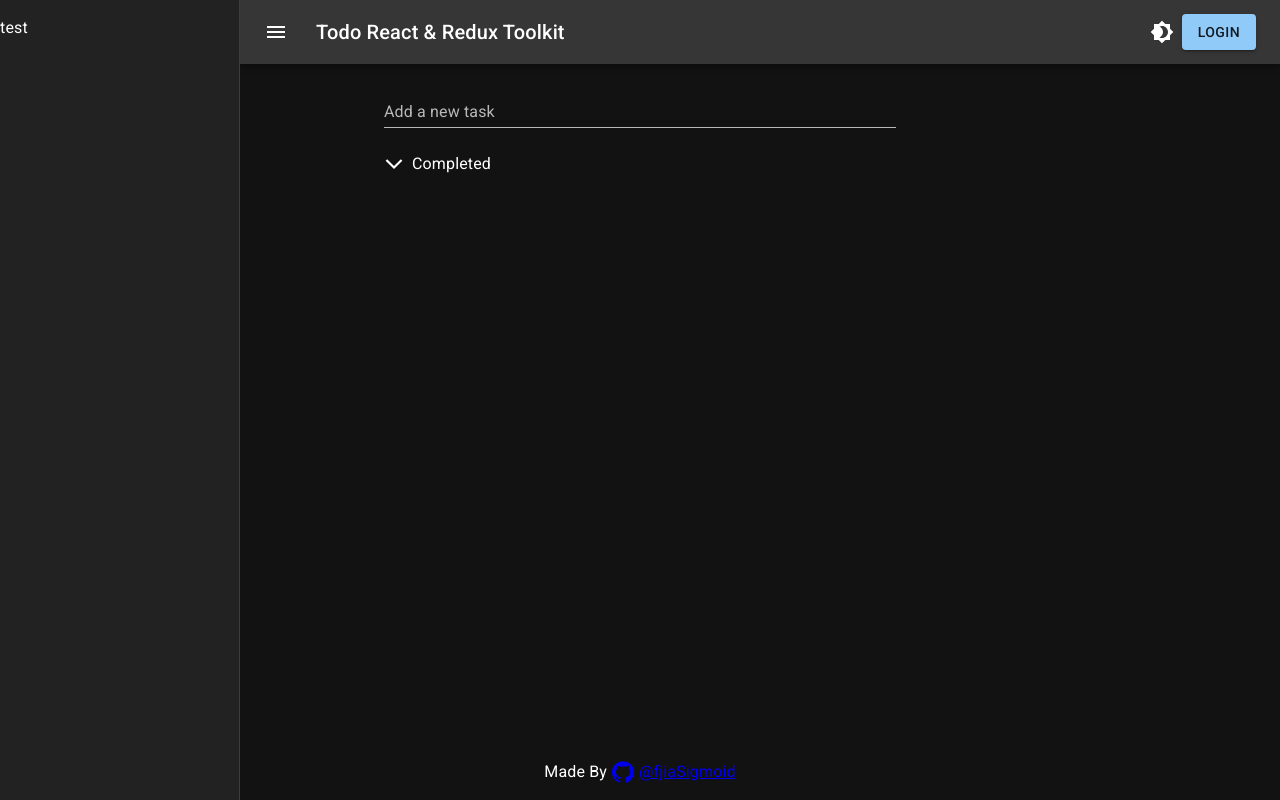
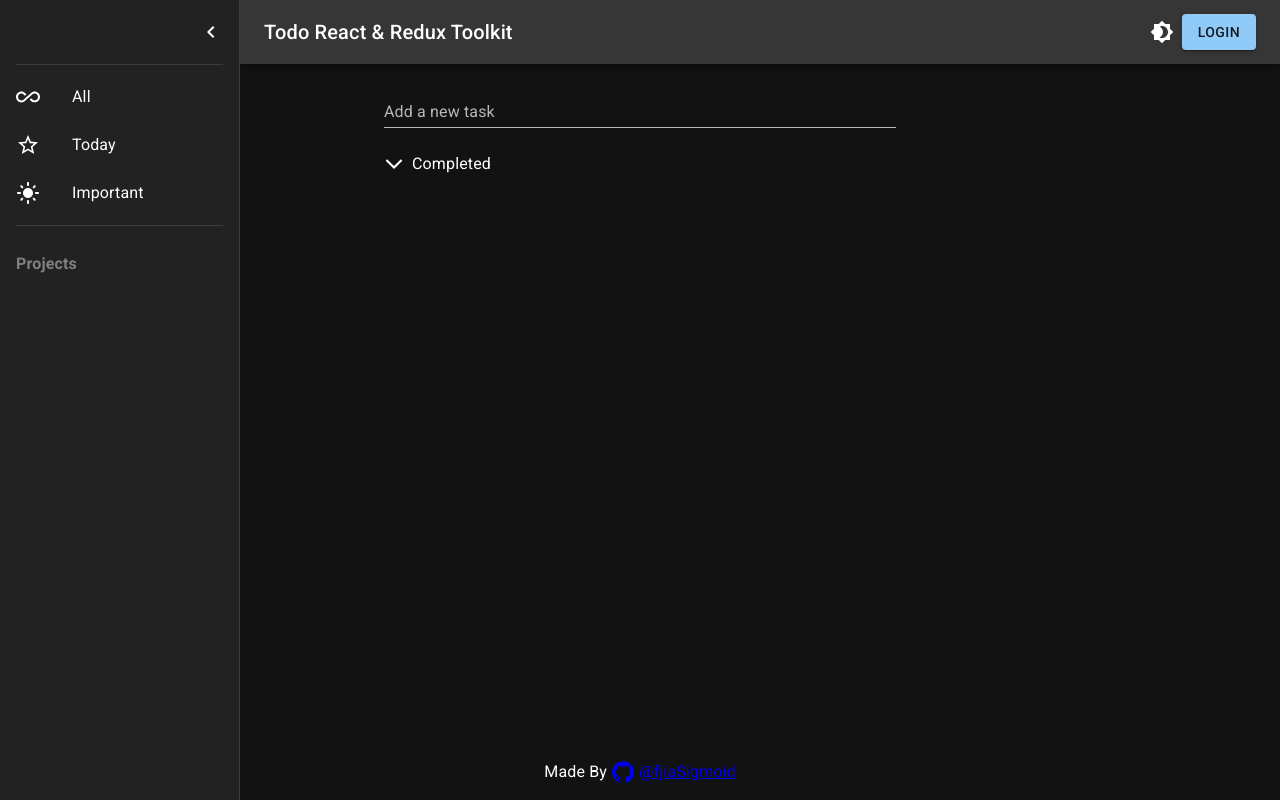
Before and after one commit to mptx1024/task_manager_frontend, a React (Create React App) app: page / in a window 1280 px wide. Built offline with nearby package versions, Linux system fonts and the light colour scheme; no server answers.

Commit message:
sidebar finished

```diff
--- a/src/App.js
+++ b/src/App.js
@@ -1,9 +1,9 @@
-import Navbar from './components/Navbar';
+import Navbar from './components/nav/Navbar';
 import TodoList from './features/todo/TodoList';
 import AddTodo from './features/todo/AddTodo';
 import CompletedTodoList from './features/todo/CompletedTodoList';
 import Footer from './components/Footer';
-import Sidebar from './components/Sidebar';
+import SideBar from './components/nav/Sidebar';
 import { lightTheme, darkTheme } from './features/visual/themes';
 import { useSelector } from 'react-redux';
 
@@ -16,7 +16,7 @@ function App() {
         <ThemeProvider theme={themeState === 'light' ? lightTheme : darkTheme}>
             <CssBaseline />
             <Box>
-                <Sidebar />
+                <SideBar />
                 <Navbar />
                 <Stack sx={{ height: '95vh', maxHeight: '95vh', overflow: 'auto', margin: 'auto', width: '40%' }}>
                     <AddTodo />
--- a/src/components/LoginButton.js
+++ b/src/components/nav/LoginButton.js
@@ -1,4 +1,4 @@
-import SocialLogin from '../features/auth/SocialLogin';
+import SocialLogin from '../../features/auth/SocialLogin';
 
 import Popover from '@mui/material/Popover';
 import Typography from '@mui/material/Typography';
--- a/src/components/Navbar.js
+++ b/src/components/nav/Navbar.js
@@ -1,10 +1,10 @@
-import { signOutGoogle } from '../config/firebase';
-import { logout } from '../features/auth/authSlice';
+import { signOutGoogle } from '../../config/firebase';
+import { logout } from '../../features/auth/authSlice';
 import { useSelector, useDispatch } from 'react-redux';
-import { toggleTheme } from '../features/visual/themeSlice';
-import { toggleSideBar } from '../features/visual/sideBarSlice';
-import { selectCurrentUser } from '../features/auth/authSlice';
-import useFirebaseAuth from '../hooks/useFirebaseAuth';
+import { toggleTheme } from '../../features/visual/themeSlice';
+import { toggleSideBar } from '../../features/visual/sideBarSlice';
+import { selectCurrentUser } from '../../features/auth/authSlice';
+import useFirebaseAuth from '../../hooks/useFirebaseAuth';
 import LoginButton from './LoginButton';
 
 import { Menu } from '@mui/icons-material';
@@ -16,7 +16,11 @@ const drawerWidth = 240;
 
 const StyledAppBar = styled(AppBar, {
     shouldForwardProp: (prop) => prop !== 'isSideBarOpen',
-})(({ theme, isSideBarOpen }) => ({
+})(
+    //
+    ({ theme, isSideBarOpen }) => ({
+        height: '4rem',
+        justifyContent: 'center',
         transition: theme.transitions.create(['margin', 'width'], {
             easing: theme.transitions.easing.sharp,
             duration: theme.transitions.duration.leavingScreen,
@@ -29,14 +33,16 @@ const StyledAppBar = styled(AppBar, {
                 duration: theme.transitions.duration.enteringScreen,
             }),
         }),
-}));
+    })
+);
 
 const Navbar = () => {
     const dispatch = useDispatch();
     const userInState = useSelector(selectCurrentUser); // The user in redux state
-    const authUser = useFirebaseAuth();
     const themeState = useSelector((state) => state.theme.theme);
     const isSideBarOpen = useSelector((state) => state.sideBar.sideBar);
+
+    const authUser = useFirebaseAuth();
 
     const onClickSignOut = () => {
         signOutGoogle();
@@ -51,6 +57,7 @@ const Navbar = () => {
     return (
         <StyledAppBar position='fixed' isSideBarOpen={isSideBarOpen}>
             <Toolbar>
+                {isSideBarOpen ? null : (
                     <IconButton
                         onClick={onClickToggleSideBar}
                         size='large'
@@ -61,6 +68,7 @@ const Navbar = () => {
                     >
                         <Menu />
                     </IconButton>
+                )}
                 <Typography variant='h6' component='div' sx={{ flexGrow: 2 }}>
                     Todo React & Redux Toolkit
                 </Typography>
--- /dev/null
+++ b/src/components/nav/Sidebar.js
@@ -0,0 +1,97 @@
+import { useSelector, useDispatch } from 'react-redux';
+import { toggleSideBar } from '../../features/visual/sideBarSlice';
+
+import { ChevronLeft } from '@mui/icons-material';
+import AllInclusiveIcon from '@mui/icons-material/AllInclusive';
+import StarBorderIcon from '@mui/icons-material/StarBorder';
+import LightModeIcon from '@mui/icons-material/LightMode';
+
+import {
+    Drawer,
+    List,
+    ListItem,
+    ListItemButton,
+    ListItemIcon,
+    ListItemText,
+    IconButton,
+    Divider,
+    styled,
+    Typography,
+    Box,
+    useTheme,
+} from '@mui/material';
+
+const DrawerHeader = styled('div')(({ theme }) => ({
+    display: 'flex',
+    alignItems: 'center',
+    justifyContent: 'flex-end',
+    height: '4rem',
+    padding: theme.spacing(0, 1),
+}));
+
+const SideBar = () => {
+    const drawerWidth = 240;
+    const isSideBarOpen = useSelector((state) => state.sideBar.sideBar);
+
+    const dispatch = useDispatch();
+    const theme = useTheme();
+
+    const onClickCloseSideBar = () => {
+        dispatch(toggleSideBar());
+    };
+
+    const getIcon = (text) => {
+        if (text === 'All') {
+            return <AllInclusiveIcon />;
+        } else if (text === 'Today') {
+            return <StarBorderIcon />;
+        } else if (text === 'Important') {
+            return <LightModeIcon />;
+        }
+    };
+
+    return (
+        <Drawer
+            // PaperProps={{
+            //     sx: { width: '90%' },
+            // }}
+            sx={{
+                width: drawerWidth,
+                flexShrink: 0,
+                '& .MuiDrawer-paper': {
+                    width: drawerWidth,
+                    boxSizing: 'border-box',
+                },
+                zIndex: 1,
+            }}
+            variant='persistent'
+            anchor='left'
+            open={isSideBarOpen}
+        >
+            <DrawerHeader>
+                <IconButton onClick={onClickCloseSideBar}>
+                    <ChevronLeft />
+                </IconButton>
+            </DrawerHeader>
+            <Divider variant='middle' />
+            <List>
+                {['All', 'Today', 'Important'].map((text, index) => (
+                    <ListItem key={text} disablePadding>
+                        <ListItemButton>
+                            <ListItemIcon>{getIcon(text)}</ListItemIcon>
+                            <ListItemText primary={text} />
+                        </ListItemButton>
+                    </ListItem>
+                ))}
+            </List>
+            <Divider variant='middle' />
+            <Box>
+                <Typography variant='subtitle1' sx={{ ml: 2, mt: 3, fontWeight: 'bold', color: 'grey' }}>
+                    Projects
+                </Typography>
+            </Box>
+        </Drawer>
+    );
+};
+
+export default SideBar;
--- a/src/components/sidebar.js
+++ /dev/null
@@ -1,32 +0,0 @@
-import { useState } from 'react';
-import { useSelector } from 'react-redux';
-import { toggleSideBar } from '../features/visual/sideBarSlice';
-
-import { Drawer, Typography, Box } from '@mui/material';
-
-const Sidebar = () => {
-    // const theme = useTheme();
-    const drawerWidth = 240;
-    const isSideBarOpen = useSelector((state) => state.sideBar.sideBar);
-
-    return (
-        <Drawer
-            sx={{
-                width: drawerWidth,
-                flexShrink: 0,
-                '& .MuiDrawer-paper': {
-                    width: drawerWidth,
-                    boxSizing: 'border-box',
-                },
-                zIndex: 1,
-            }}
-            variant='persistent'
-            anchor='left'
-            open={isSideBarOpen}
-        >
-            <p>test</p>
-        </Drawer>
-    );
-};
-
-export default Sidebar;
--- a/src/features/todo/CompletedTodoList.js
+++ b/src/features/todo/CompletedTodoList.js
@@ -3,11 +3,9 @@ import { useRef, useEffect, useState } from 'react';
 import { useLazyGetTodosQuery } from './todosApiSlice';
 import TodoItem from './TodoItem';
 
-import { Collapse, List } from '@mui/material';
-import Typography from '@mui/material/Typography';
+import { Collapse, List, Typography, Box } from '@mui/material';
 import ArrowForwardIosIcon from '@mui/icons-material/ArrowForwardIos';
 import { TransitionGroup } from 'react-transition-group';
-import { Box } from '@mui/material';
 
 const CompletedTodoList = () => {
     const [isCompletedPanelOpen, setIsCompletedPanelOpen] = useState(true);
--- a/src/features/todo/TodoItem.js
+++ b/src/features/todo/TodoItem.js
@@ -26,6 +26,7 @@ const TodoItem = ({ todo }) => {
     const [updateTodo] = useUpdateTodosMutation();
 
     const onClickCheck = () => {
+
         updateTodo({ ...todo, completed: !todo.completed });
     };
     const onClickDelete = () => {
```
Lines whose indentation alone changed are shown as unchanged.
